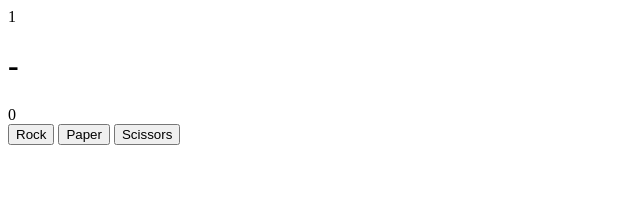
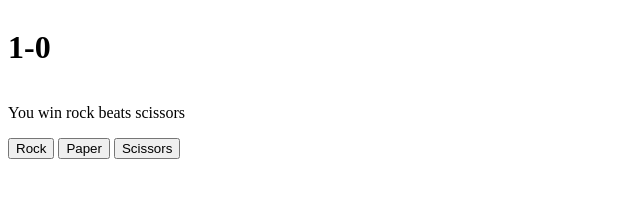
Before and after one commit to RyanB38/odin-rock-paper-scissors, a plain HTML site: page index.html in a window 1280 px wide. Both pictures are taken after a click on the button "Rock". Shown: the whole page, without its empty margins (0-640 px from the left). Drawn offline with Linux system fonts and the light colour scheme.

Commit message:
Final touches on interactivity

```diff
--- a/index.html
+++ b/index.html
@@ -8,16 +8,9 @@
     <link rel="stylesheet" href="style.css">
 </head>
 <body>
-    <div class="score">
-        <div class = "human">
-            <h1></h1>
-        </div>
-        <h1>
-            -
-        </h1>
-        <div class="computer">
-            <h1></h1>
-        </div>
+    <div class="score"></div>
+    <div class="victory-message">
+        <p></p>
     </div>
     <div class="player-controls">
         <button class="rock">Rock</button>
--- a/main.js
+++ b/main.js
@@ -1,19 +1,31 @@
-
+const victoryMessage = document.querySelector(".victory-message > p")
 const controls = document.querySelector(".player-controls");
 const playerButtons = controls.querySelectorAll("button");
 const scoreDisplay = document.querySelector(".score");
-const humanScoreDisplay = scoreDisplay.querySelector(".human");
-const computerScoreDisplay = scoreDisplay.querySelector(".computer");
+const humanScoreDisplay = document.createElement('h1')
+const computerScoreDisplay = document.createElement("h1")
+const dash = document.createElement("h1");
+dash.textContent = "-";
+scoreDisplay.appendChild(humanScoreDisplay);
+scoreDisplay.appendChild(dash);
+scoreDisplay.appendChild(computerScoreDisplay);
 let humanScore = 0;
 let computerScore = 0;
 computerScoreDisplay.textContent = computerScore;
 humanScoreDisplay.textContent = humanScore;
-
 playerButtons.forEach((button) => {
     button.addEventListener("click", () => {
         playRound(button.className, getComputerChoice());
         computerScoreDisplay.textContent = computerScore;
-        humanScoreDisplay.textContent = humanScore;})
+        humanScoreDisplay.textContent = humanScore;
+        if(humanScore > 4){
+            humanScore = computerScore = 0;
+            alert("Game over you win");
+        } else if (computerScore > 4){
+            humanScore = computerScore = 0;
+            alert("Game over you lose");
+        }
+        })
     })
 
 function playRound(humanChoice, computerChoice){
@@ -21,26 +33,26 @@ function playRound(humanChoice, computerChoice){
             console.log("Tie neither player wins")
         } else if(humanChoice == "rock"){
             if(computerChoice == "paper"){
-                console.log("You lose paper beats rock");
+                victoryMessage.textContent = "You lose paper beats rock";
                 computerScore++;
             }else{
-                console.log("You win rock beats scissors");
+                victoryMessage.textContent = "You win rock beats scissors";
                 humanScore++;
             }
         } else if(humanChoice == "paper"){
             if(computerChoice == "scissors"){
-                console.log("You lose scissors beats paper");
+                victoryMessage.textContent = "You lose scissors beats paper";
                 computerScore++
             } else {
-                console.log("You win paper beats rock")
+                victoryMessage.textContent = "You win paper beats rock"
                 humanScore++
             }
     } else if(humanChoice == "scissors"){
         if(computerChoice == "Rock"){
-            console.log("You lose rock beats scissors")
+            victoryMessage.textContent = "You lose rock beats scissors"
             computerScore++
         } else {
-            console.log("You win scissors beats paper")
+            victoryMessage.textContent = "You win scissors beats paper"
             humanScore++
         }
     }
--- a/style.css
+++ b/style.css
@@ -1,3 +1,3 @@
 .score {
-    display: flexbox;
+    display: flex;
 }
```
